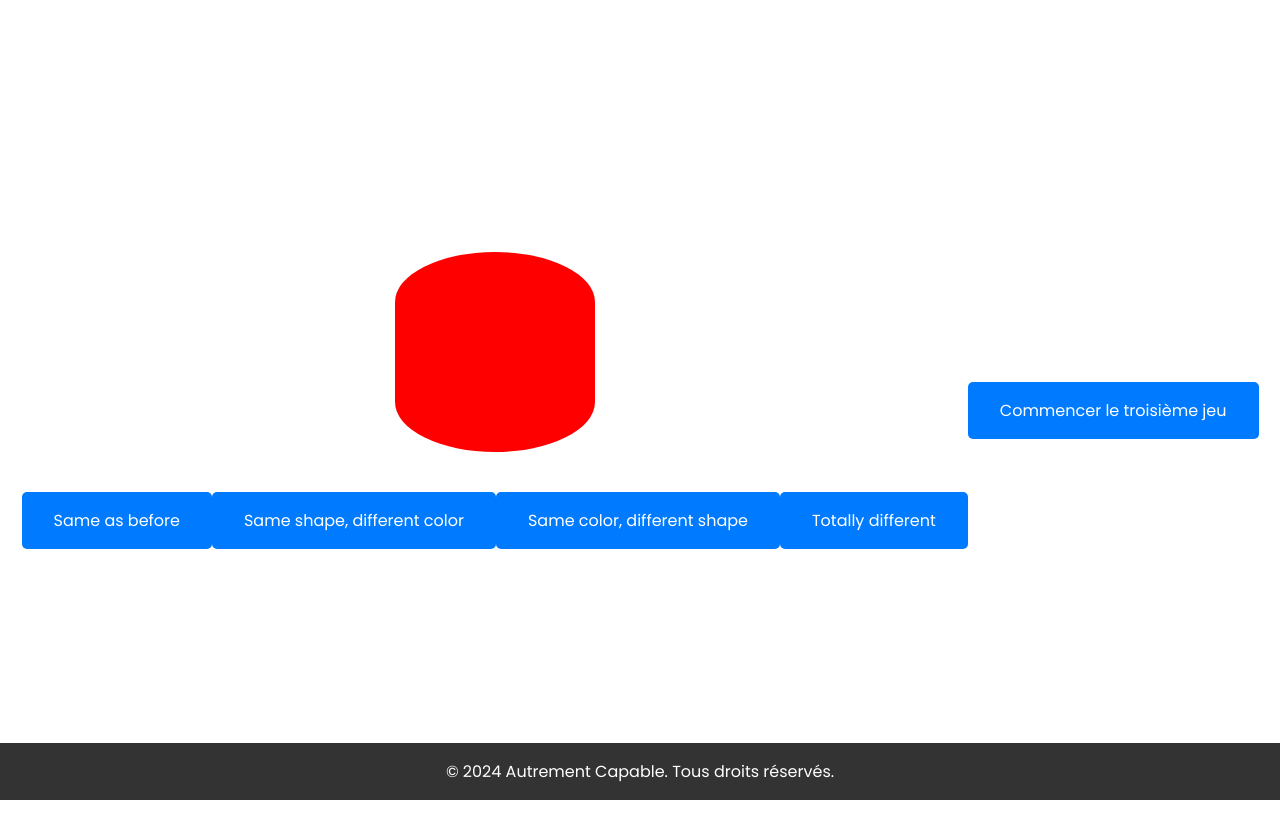
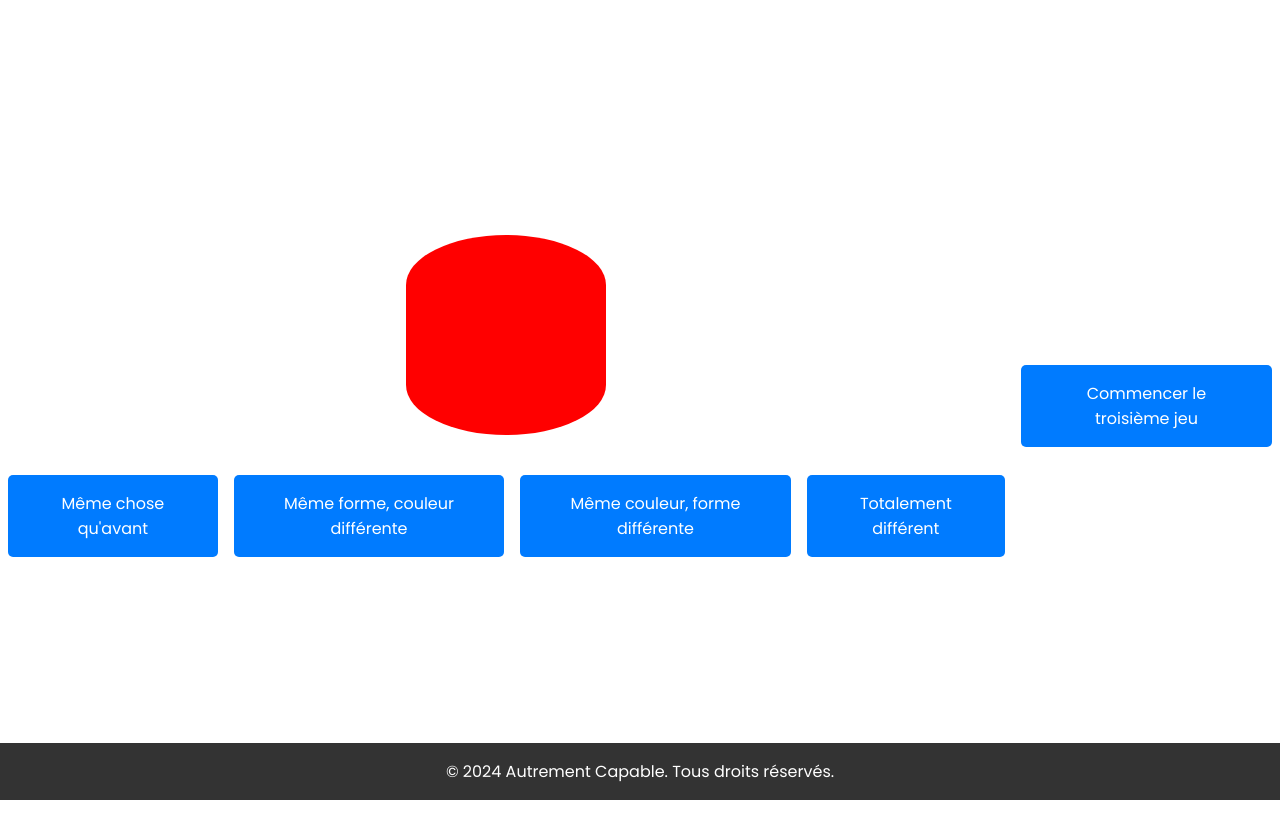
Before and after one commit to Autrement-capable/AutrementCapable, a Vue app in the folder website/: page /game-shape in a window 1280 px wide. Both pictures are taken after a click on the button "Start Game". Shown: the top 838 px of the page. Built offline with nearby package versions, Linux system fonts and the light colour scheme.

Commit message:
[EDIT] game shape css

```diff
--- a/website/src/components/GameShape.vue
+++ b/website/src/components/GameShape.vue
@@ -4,10 +4,10 @@
     <div ref="gameArea" id="gameArea" class="hidden">
       <div ref="shapeContainer" id="shapeContainer"></div>
       <div ref="options" id="options">
-        <button class="option" @click="getAnswer(1)">Same as before</button>
-        <button class="option" @click="getAnswer(2)">Same shape, different color</button>
-        <button class="option" @click="getAnswer(3)">Same color, different shape</button>
-        <button class="option" @click="getAnswer(4)">Totally different</button>
+        <button class="option" @click="getAnswer(1)">Même chose qu'avant</button>
+        <button class="option" @click="getAnswer(2)">Même forme, couleur différente</button>
+        <button class="option" @click="getAnswer(3)">Même couleur, forme différente</button>
+        <button class="option" @click="getAnswer(4)">Totalement différent</button>
       </div>
     </div>
     <div>
@@ -45,7 +45,7 @@ export default {
     memoryGame() {
       this.$refs.gameArea.classList.add("hidden");
       this.$refs.startButton.classList.remove("hidden");
-      alert("Game Over! Your score is: " + this.score);
+      alert("Game Over! Ton score est : " + this.score);
       this.score = 0;
       this.round = 0;
       this.time = null;
@@ -55,10 +55,10 @@ export default {
     },
     async getAnswer(selected_option) {
       const option_list = [
-        "Same as before",
-        "Same shape, different color",
-        "Same color, different shape",
-        "Totally different",
+        "Même chose qu'avant",
+        "Même forme, couleur différente",
+        "Même couleur, forme différente",
+        "Totalement différent",
       ];
       let correct_option = -1;
       if (this.old_shape[0] === this.current_shape[0] && this.old_shape[1] === this.current_shape[1]) {
@@ -132,7 +132,7 @@ export default {
       if (this.$refs.startButton) {
         this.$refs.startButton.classList.remove("hidden");
       }
-      alert("Game Over! Your score is: " + this.score);
+      alert("Game Over! Ton score est : " + this.score);
       this.score = 0;
       this.round = 0;
       this.time = null;
@@ -214,6 +214,44 @@ export default {
   border-right: 25px solid transparent !important;
   height: 0;
   width: 100px;
+}
+
+.text-with-button {
+  display: flex;
+  align-items: center;
+  justify-content: center;
+  margin-top: 20px;
+}
+
+.text-with-button p {
+  margin-right: 10px;
+}
+
+button {
+  margin-top: 20px;
+  padding: 1em 2em;
+  font-size: 1em;
+  background-color: #007BFF;
+  color: #ffffff;
+  border: none;
+  border-radius: 5px;
+  cursor: pointer;
+  margin: 0.5em;
+  transition: transform 0.3s ease, background-color 0.3s ease;
+}
+
+button:focus {
+  outline: 2px solid #0056b3;
+}
+
+button:hover {
+  transform: scale(1.05);
+  background-color: #0056b3;
+}
+
+.small-button {
+  padding: 0.5em;
+  font-size: 0.8em;
 }
 
 .star {
```
